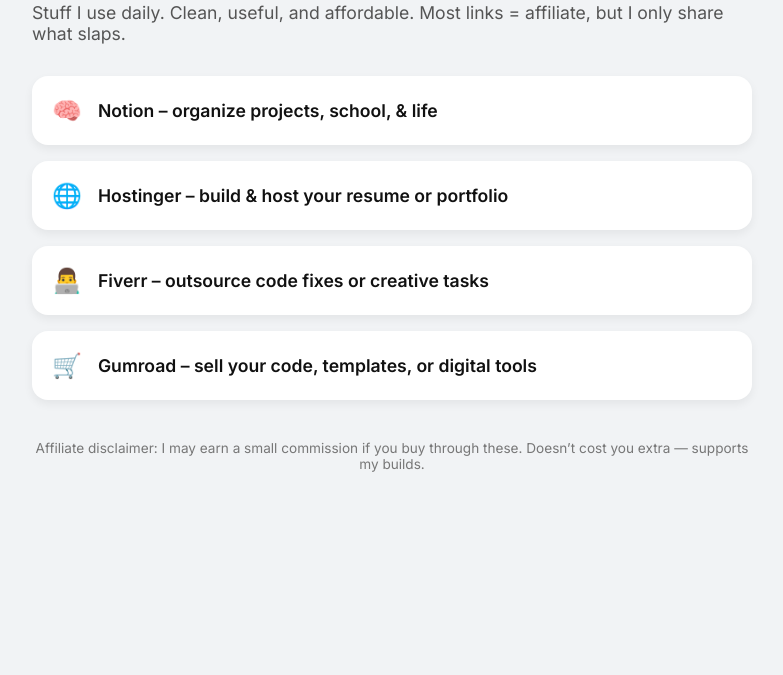
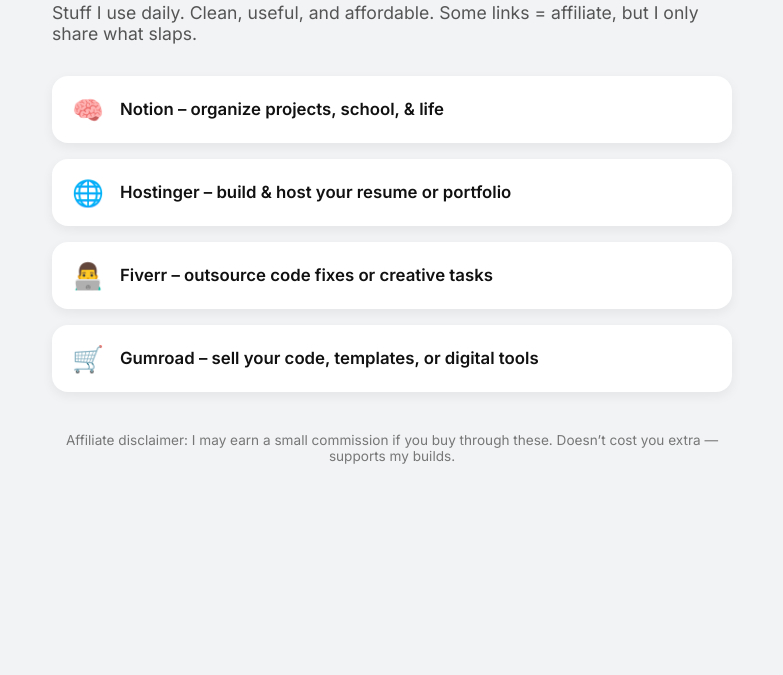
Before and after one commit to AidenHeiligenstein/dev-tools, a plain HTML site: page index.html in a window 1280 px wide. Shown: the part 125-800 px from the top of the page, without its empty margins (248-1031 px from the left). Drawn offline with Linux system fonts and the light colour scheme.

Commit message:
Update index.html
Reformatted website

```diff
--- a/index.html
+++ b/index.html
@@ -3,10 +3,14 @@
 <head>
   <meta charset="UTF-8" />
   <meta name="viewport" content="width=device-width, initial-scale=1.0" />
-  <title>Aiden's Tech & Dev Tools</title>
+  <title>Aiden's Tech & Dev Picks</title>
   <link rel="preconnect" href="https://fonts.googleapis.com">
   <link href="https://fonts.googleapis.com/css2?family=Inter:wght@400;600&display=swap" rel="stylesheet">
   <style>
+    * {
+      box-sizing: border-box;
+    }
+
     body {
       font-family: 'Inter', sans-serif;
       background: #f1f3f5;
@@ -34,14 +38,14 @@
     }
 
     .link-card {
-      background: #fff;
+      background: #ffffff;
       border-radius: 16px;
-      padding: 20px;
+      padding: 18px 20px;
       margin-bottom: 16px;
-      box-shadow: 0 4px 10px rgba(0, 0, 0, 0.06);
+      box-shadow: 0 4px 12px rgba(0, 0, 0, 0.06);
       transition: transform 0.2s ease, box-shadow 0.2s ease;
       text-decoration: none;
-      color: #111;
+      color: inherit;
       display: flex;
       align-items: center;
       gap: 16px;
@@ -53,12 +57,12 @@
     }
 
     .link-icon {
-      font-size: 1.5rem;
+      font-size: 1.6rem;
     }
 
     .link-title {
       font-weight: 600;
-      font-size: 1.1rem;
+      font-size: 1.05rem;
     }
 
     .disclaimer {
@@ -67,12 +71,28 @@
       margin-top: 2.5rem;
       text-align: center;
     }
+
+    @media (prefers-color-scheme: dark) {
+      body {
+        background: #111;
+        color: #eee;
+      }
+
+      .link-card {
+        background: #1e1e1e;
+        color: #eee;
+      }
+
+      .disclaimer {
+        color: #999;
+      }
+    }
   </style>
 </head>
 <body>
   <div class="container">
     <h1>🧠 Aiden's Tech & Dev Picks</h1>
-    <p class="subtitle">Stuff I use daily. Clean, useful, and affordable. Most links = affiliate, but I only share what slaps.</p>
+    <p class="subtitle">Stuff I use daily. Clean, useful, and affordable. Some links = affiliate, but I only share what slaps.</p>
 
     <a href="https://notion.so/?ref=sidhu" target="_blank" class="link-card">
       <span class="link-icon">🧠</span>
```
